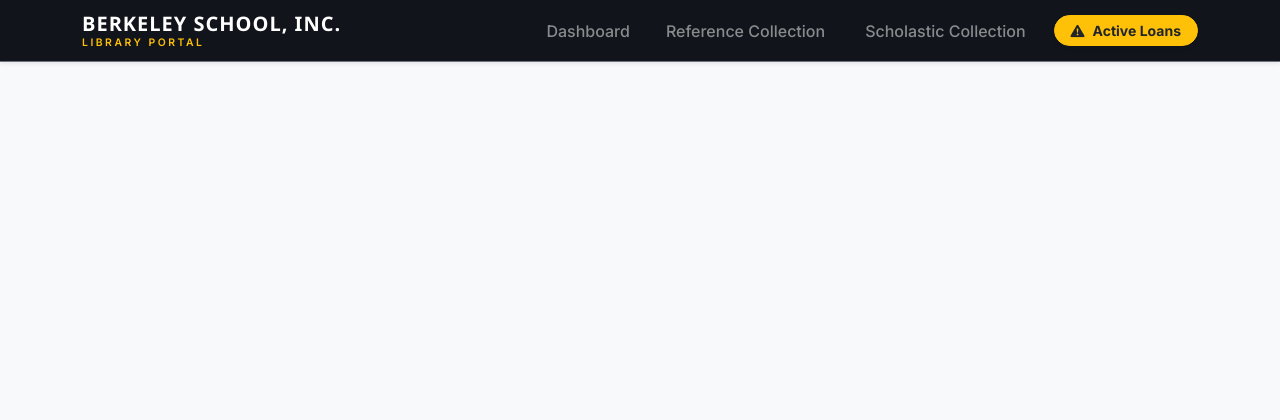
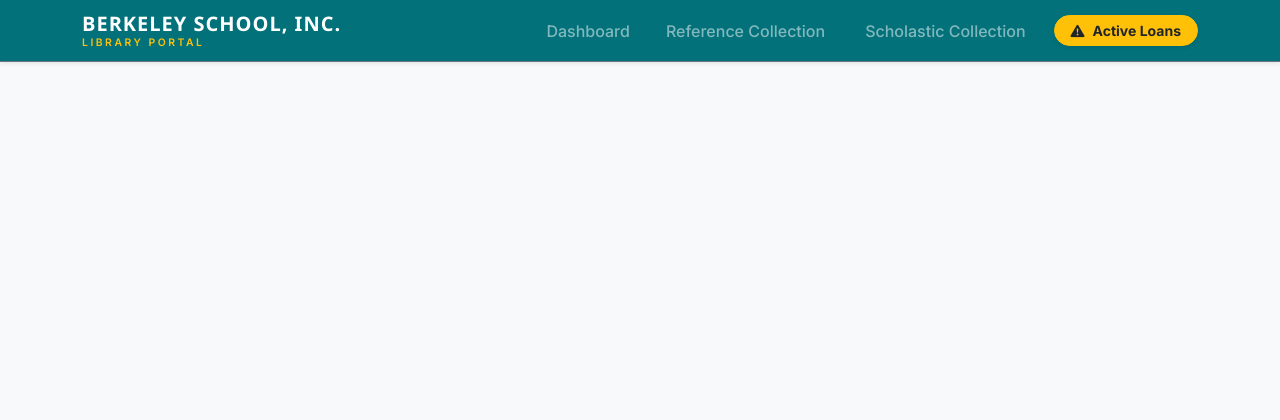
Before and after one commit to berkeley-library-admin/SCHOOL_LIBRARY_PORTAL, a Python web app: template app/templates/base.html in a window 1280 px wide. Shown: the top 420 px of the page. Run offline with Jinja, Linux system fonts and the light colour scheme; the template is opened without the code that fills it, so the values that code supplies are empty.

Commit message:
Update base.html

```diff
--- a/app/templates/base.html
+++ b/app/templates/base.html
@@ -9,7 +9,7 @@
     <link rel="stylesheet" href="https://cdn.jsdelivr.net/npm/bootstrap-icons@1.11.3/font/bootstrap-icons.min.css">
     <style>
         body { font-family: 'Inter', sans-serif; background-color: #f8f9fa; }
-        .bg-dark-premium { background-color: #11141a !important; }
+        .bg-dark-premium { background-color: #02717a !important; }
         .line-height-1 { line-height: 1.1; }
     </style>
 </head>
```
